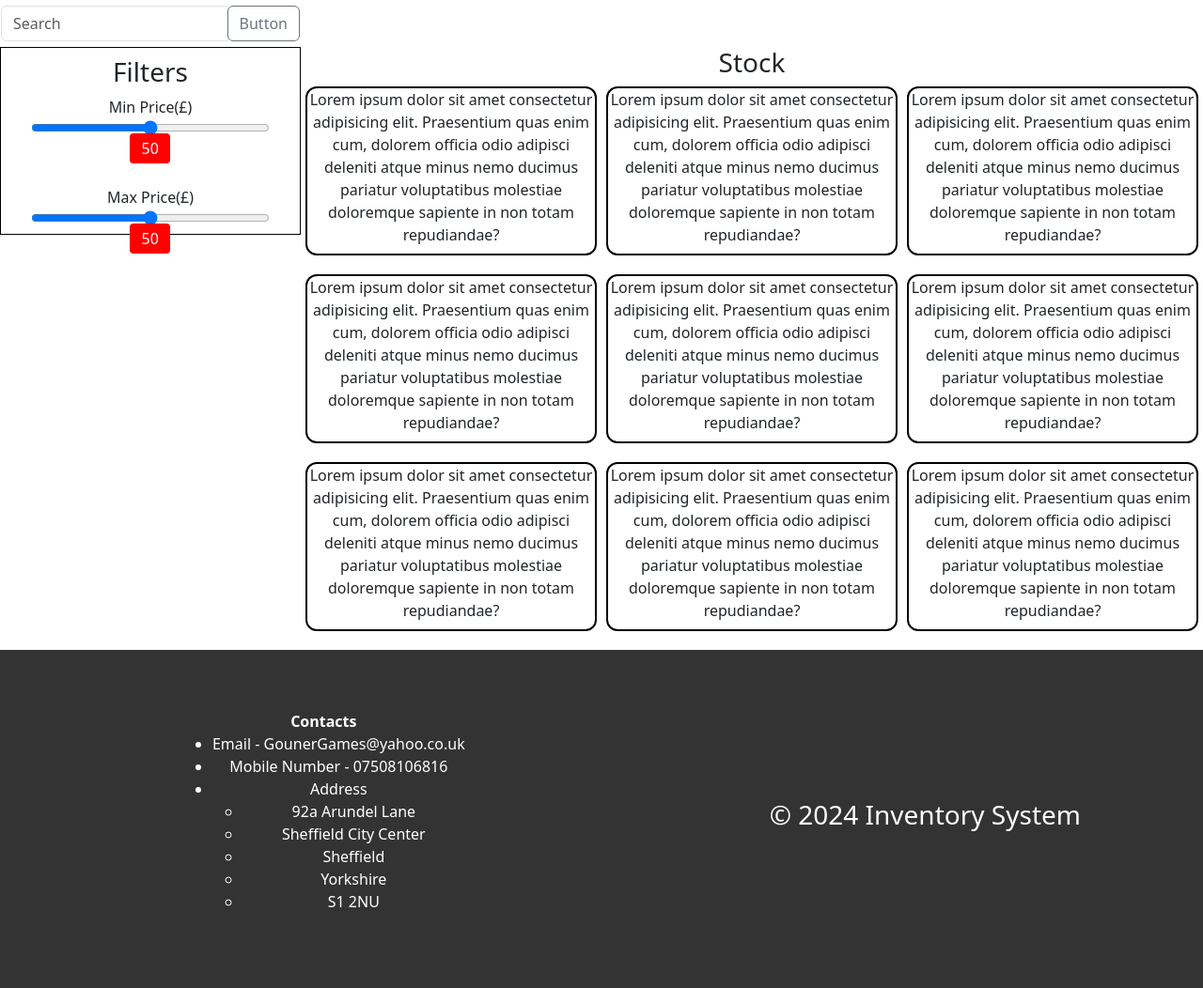
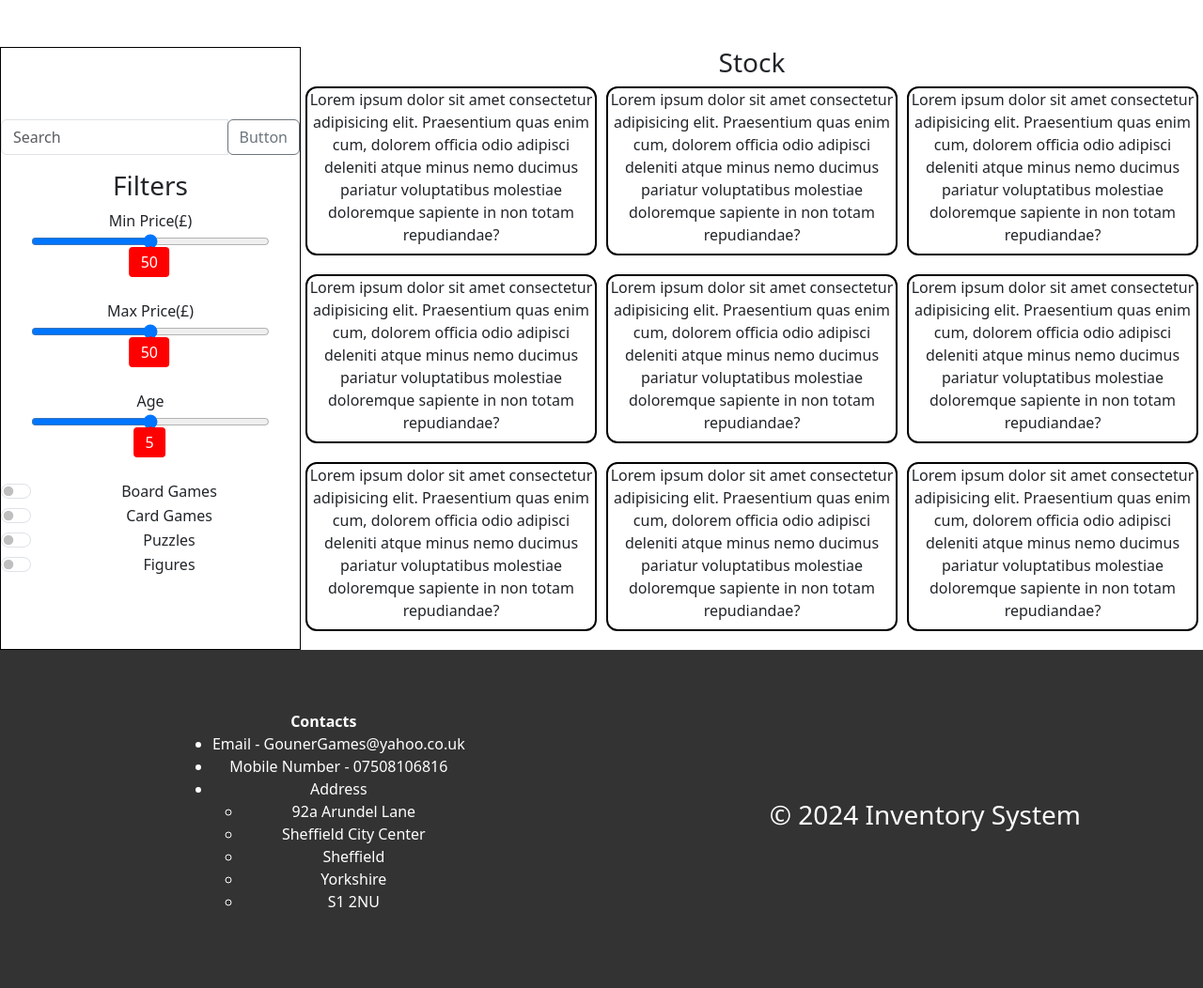
Before and after one commit to ScottForster400/Inventory-Managment-System, a PHP site: page / in a window 1280 px wide. Shown: the part 125-1177 px from the top of the page at 94% size. Run offline with PHP 8.4, Linux system fonts and the light colour scheme; data comes from the database, SQL or seed files in the repository; data that the repository does not hold is empty.

Commit message:
sidebar-partial

```diff
--- a/css/desktop.css
+++ b/css/desktop.css
@@ -110,7 +110,6 @@ nav #page-links{
     flex-direction: column;
     justify-content: center;
     align-items: center;
-    height: 200px;
     flex: 25%;
     border: black 1px solid;
 }
@@ -146,7 +145,7 @@ nav #page-links{
     position: absolute;
     border-radius: 4px;
     left: 50%;
-    transform: translate(-52%,50%);
+    transform: translate(-54%,50%);
   }
   .bubble::after {
     content: "";
--- a/index.php
+++ b/index.php
@@ -27,13 +27,35 @@
                     <!-- used https://css-tricks.com/value-bubbles-for-range-inputs/ for sliders -->
                     <div class="range-wrap">
                         <label for="min-price">Min Price(£)</label>
-                        <input type="range" class="range" id="min-price">
+                        <input type="range" class="range" id="min-price" min="0" max="100">
                         <output class="bubble"></output>
                     </div>
                     <div class="range-wrap">
                         <label for="min-price">Max Price(£)</label>
-                        <input type="range" class="range" id="min-price">
+                        <input type="range" class="range" id="min-price" min="0" max="100">
                         <output class="bubble"></output>
+                    </div>
+                    <div class="range-wrap">
+                        <label for="min-price">Age</label>
+                        <input type="range" class="range" id="min-price" min="0" max="10">
+                        <output class="bubble"></output>
+                    </div>
+
+                    <div class="form-check form-switch">
+                        <input class="form-check-input" type="checkbox" id="flexSwitchCheckDefault">
+                        <label class="form-check-label" for="flexSwitchCheckDefault">Board Games</label>
+                    </div>
+                    <div class="form-check form-switch">
+                        <input class="form-check-input" type="checkbox" id="flexSwitchCheckDefault">
+                        <label class="form-check-label" for="flexSwitchCheckDefault">Card Games</label>
+                    </div>
+                    <div class="form-check form-switch">
+                        <input class="form-check-input" type="checkbox" id="flexSwitchCheckDefault">
+                        <label class="form-check-label" for="flexSwitchCheckDefault">Puzzles</label>
+                    </div>
+                    <div class="form-check form-switch">
+                        <input class="form-check-input" type="checkbox" id="flexSwitchCheckDefault">
+                        <label class="form-check-label" for="flexSwitchCheckDefault">Figures</label>
                     </div>
                 </div>
             </form>
```
